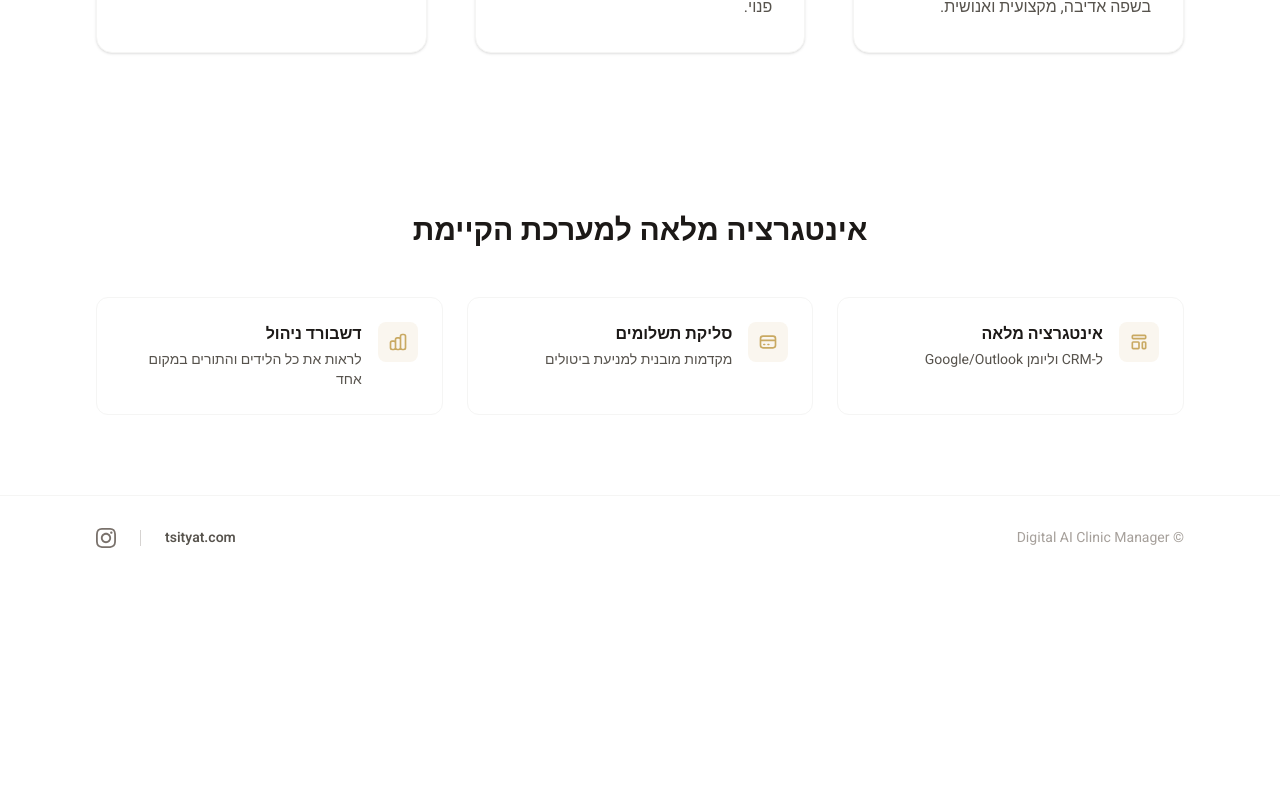
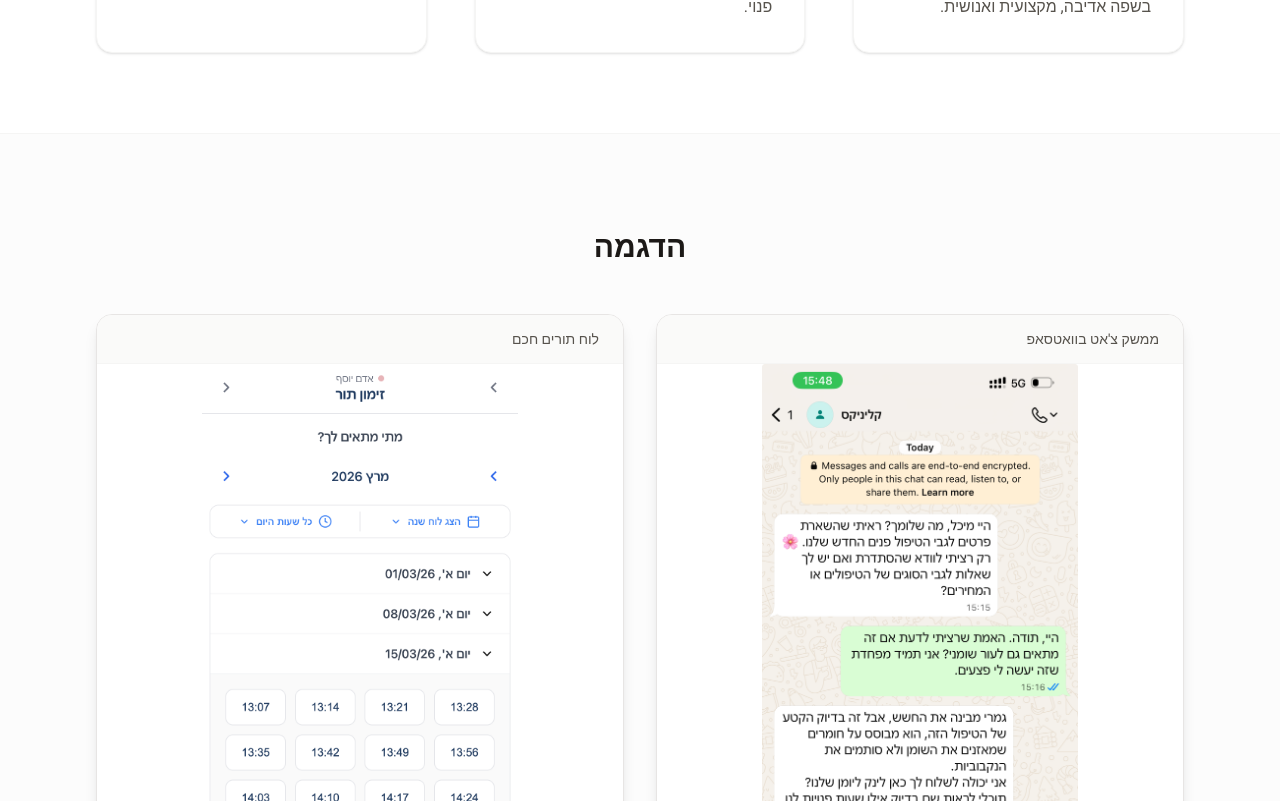
Before and after one commit to adamts1/dr-anat-fallon, a React (Vite) app: page / in a window 1280 px wide. Shown: the part 2879-3680 px from the top of the page. Before the commit the page ends 3459 px from the top, so only its background shows below. Built offline with nearby package versions, Linux system fonts and the light colour scheme.

Commit message:
add demop

```diff
--- a/src/App.jsx
+++ b/src/App.jsx
@@ -1,4 +1,6 @@
 import './index.css'
+import whatsappImg from './assets/whatsapp.png'
+import scheduleImg from './assets/schedule.png'
 
 function App() {
   return (
@@ -228,6 +230,29 @@ function App() {
         </div>
       </section>
 
+      {/* Demonstration Section */}
+      <section className="border-t border-stone-100 bg-stone-50/50 py-24">
+        <div className="mx-auto max-w-6xl px-6 lg:px-8">
+          <h2 className="text-center text-2xl font-semibold text-stone-900 sm:text-3xl">
+            הדגמה
+          </h2>
+          <div className="mt-12 grid gap-8 lg:grid-cols-2">
+            <div className="overflow-hidden rounded-2xl border border-stone-200 bg-white shadow-lg">
+              <div className="border-b border-stone-100 bg-stone-50 px-6 py-3">
+                <span className="text-sm font-medium text-stone-600">ממשק צ'אט בוואטסאפ</span>
+              </div>
+              <img src={whatsappImg} alt="הדגמת צ'אט AI בוואטסאפ" className="mx-auto w-[60%] object-cover" />
+            </div>
+            <div className="overflow-hidden rounded-2xl border border-stone-200 bg-white shadow-lg">
+              <div className="border-b border-stone-100 bg-stone-50 px-6 py-3">
+                <span className="text-sm font-medium text-stone-600">לוח תורים חכם</span>
+              </div>
+              <img src={scheduleImg} alt="הדגמת לוח תורים" className="mx-auto w-[60%] object-cover" />
+            </div>
+          </div>
+        </div>
+      </section>
+
       {/* Technical Upsells */}
       <section className="py-20">
         <div className="mx-auto max-w-6xl px-6 lg:px-8">
```
Also changed, not shown: src/assets/schedule.png (added), src/assets/whatsapp.png (added).
